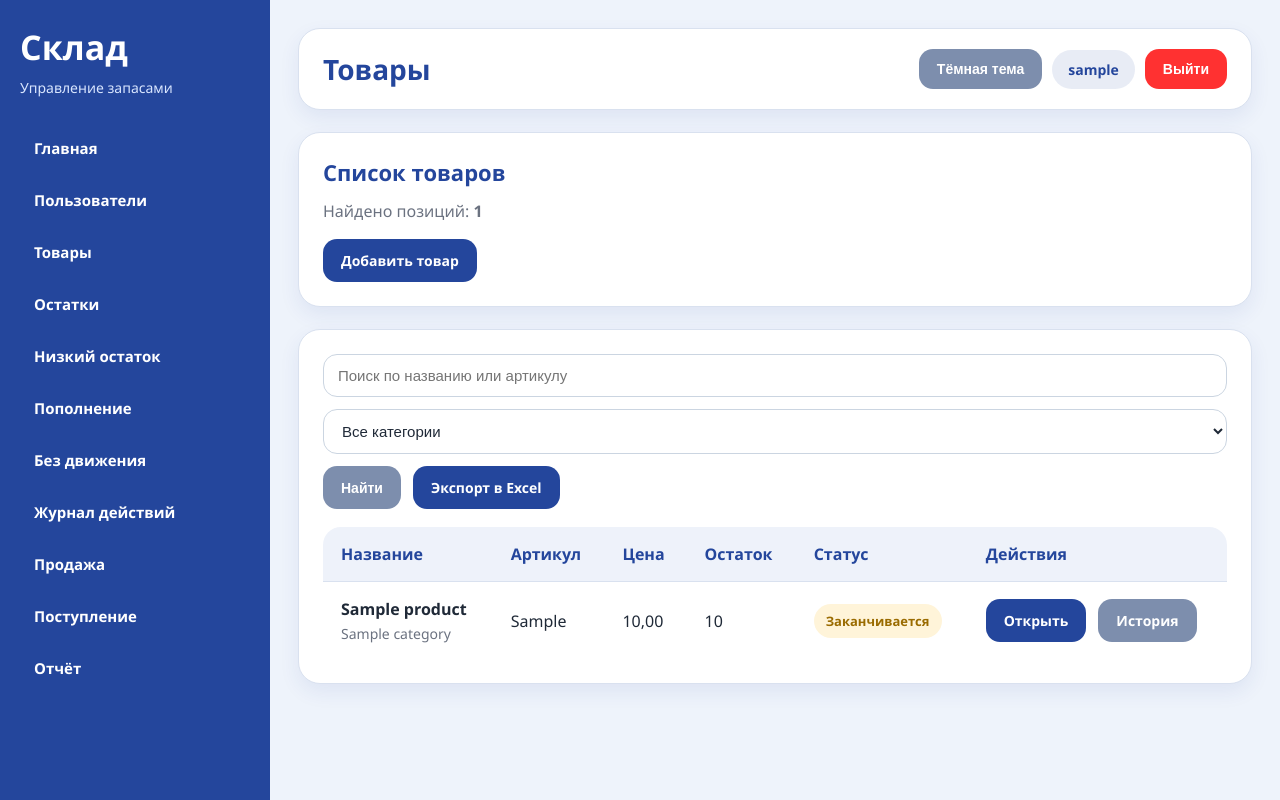
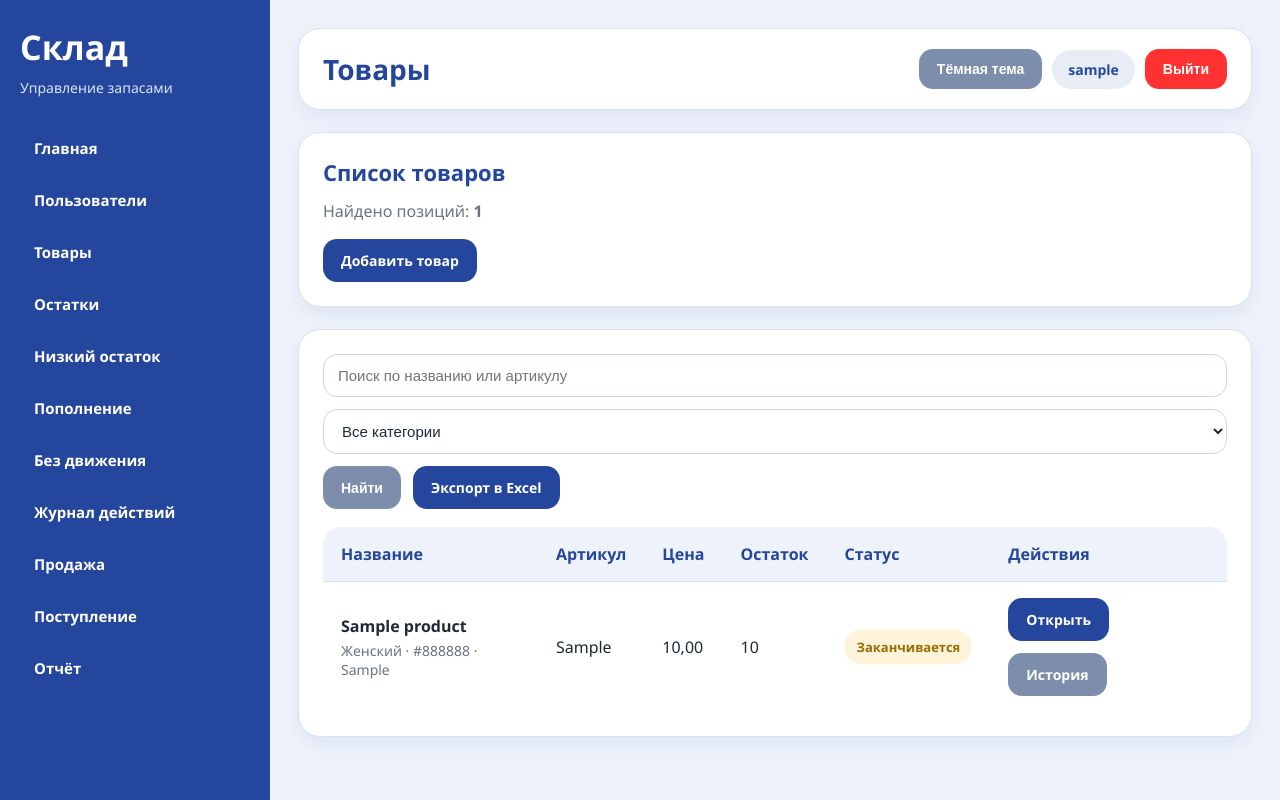
Before and after one commit to llimarenko05-cmd/diplom-store, a Django app: page /products/ in a window 1280 px wide. Run offline with Django 5.2, Linux system fonts and the light colour scheme; a user stored in the database is signed in; tables that the repository leaves empty hold one stand-in row (values such as "Sample post").

```diff
--- a/inventory/templates/inventory/product_list.html
+++ b/inventory/templates/inventory/product_list.html
@@ -53,9 +53,9 @@
                 <tr>
                     <td>
                         <strong>{{ product.name }}</strong>
-                        {% if product.category %}
-                        <div class="muted-text">{{ product.category }}</div>
-                        {% endif %}
+                        <div class="muted-text">
+                            {{ product.gender }} · {{ product.color }} · {{ product.size }}
+                        </div>
                     </td>
 
                     <td>{{ product.article }}</td>
```
